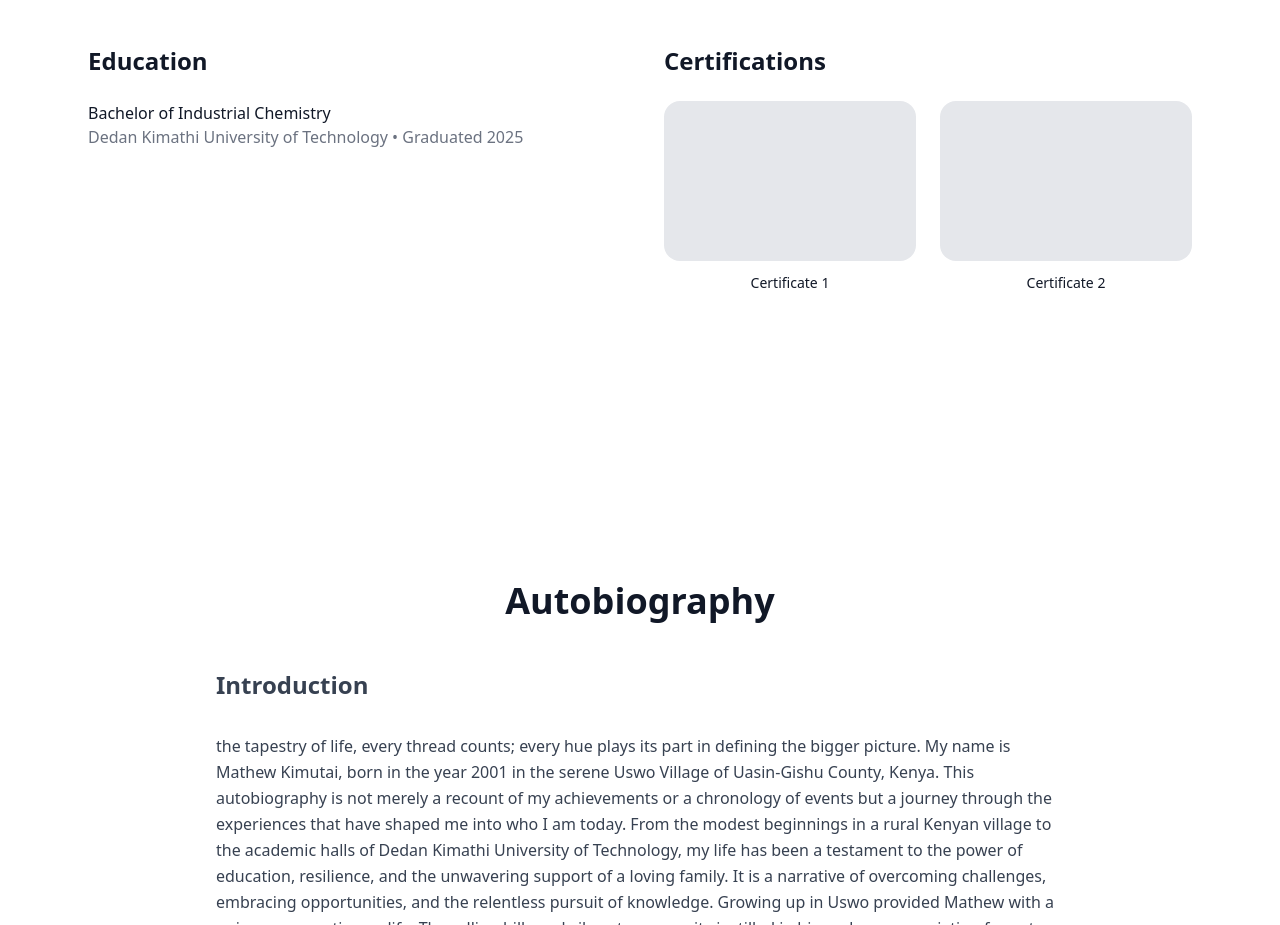
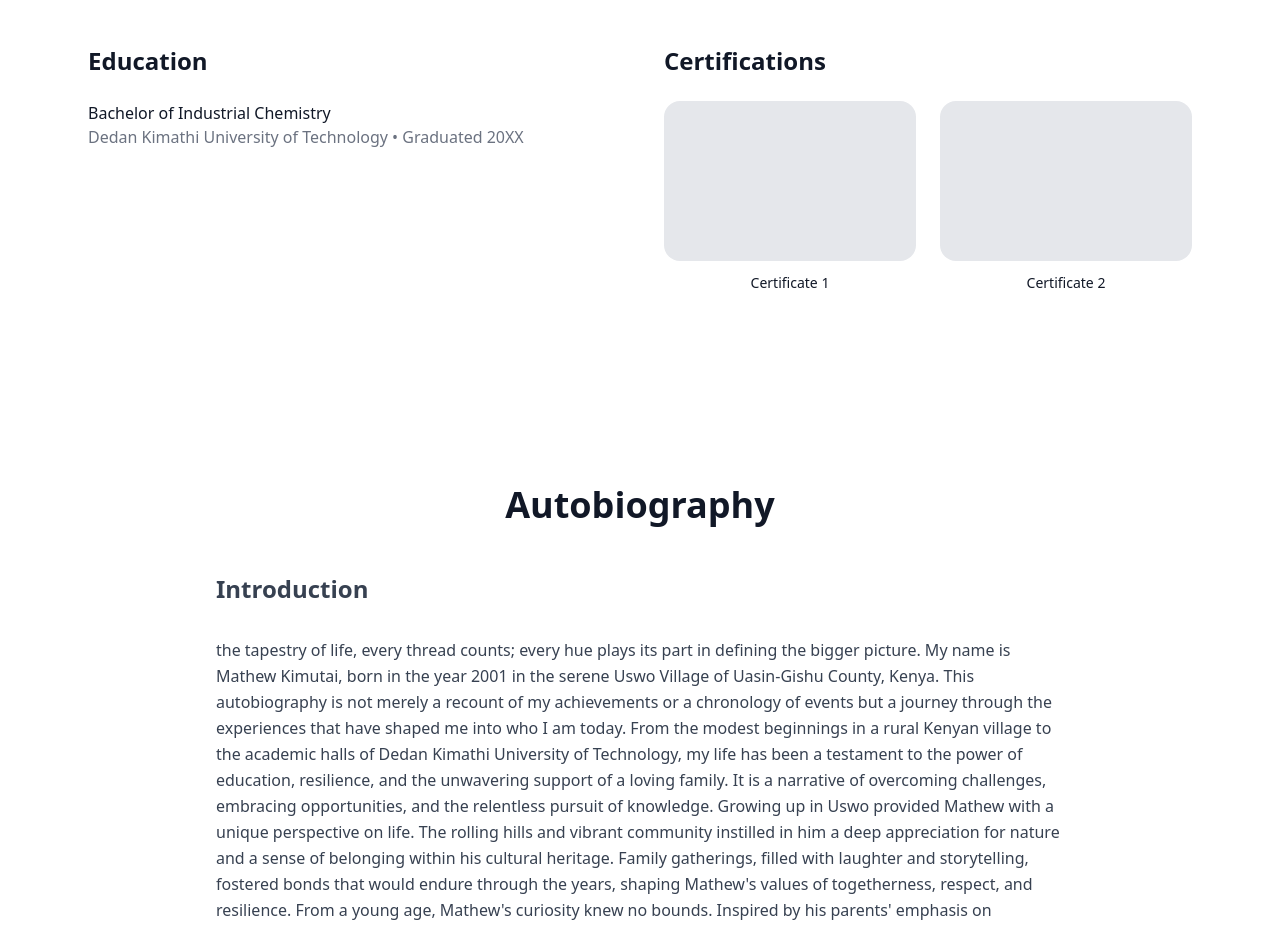
Before and after one commit to mkiplagat073/Mathew-Kiplagat_Porfiolio, a plain HTML site: page index.html in a window 1280 px wide. Shown: the part 3167-4092 px from the top of the page. Drawn offline with nearby package versions, Linux system fonts and the light colour scheme.

Commit message:
Force update - Education section

```diff
--- a/index.html
+++ b/index.html
@@ -124,9 +124,6 @@
             </div>
         </div>
     </section>
-
-        </section>   <!-- End of About Me -->
-
     <!-- === EDUCATION & CERTIFICATIONS (Place it here) === -->
     <section id="education" class="py-24 bg-white dark:bg-gray-800">
         <div class="max-w-6xl mx-auto px-6">
@@ -139,7 +136,7 @@
                     <div class="space-y-8">
                         <div>
                             <h4 class="font-medium">Bachelor of Industrial Chemistry</h4>
-                            <p class="text-gray-500">Dedan Kimathi University of Technology • Graduated 2025</p>
+                            <p class="text-gray-500">Dedan Kimathi University of Technology • Graduated 20XX</p>
                         </div>
                     </div>
                 </div>
@@ -161,9 +158,6 @@
             </div>
         </div>
     </section>
-
-    <!-- Autobiography starts here -->
-    <section id="autobiography" class="py-24 bg-white dark:bg-gray-800">
 
     <!-- Autobiography -->
     <section id="autobiography" class="py-24 bg-white dark:bg-gray-800">
```
